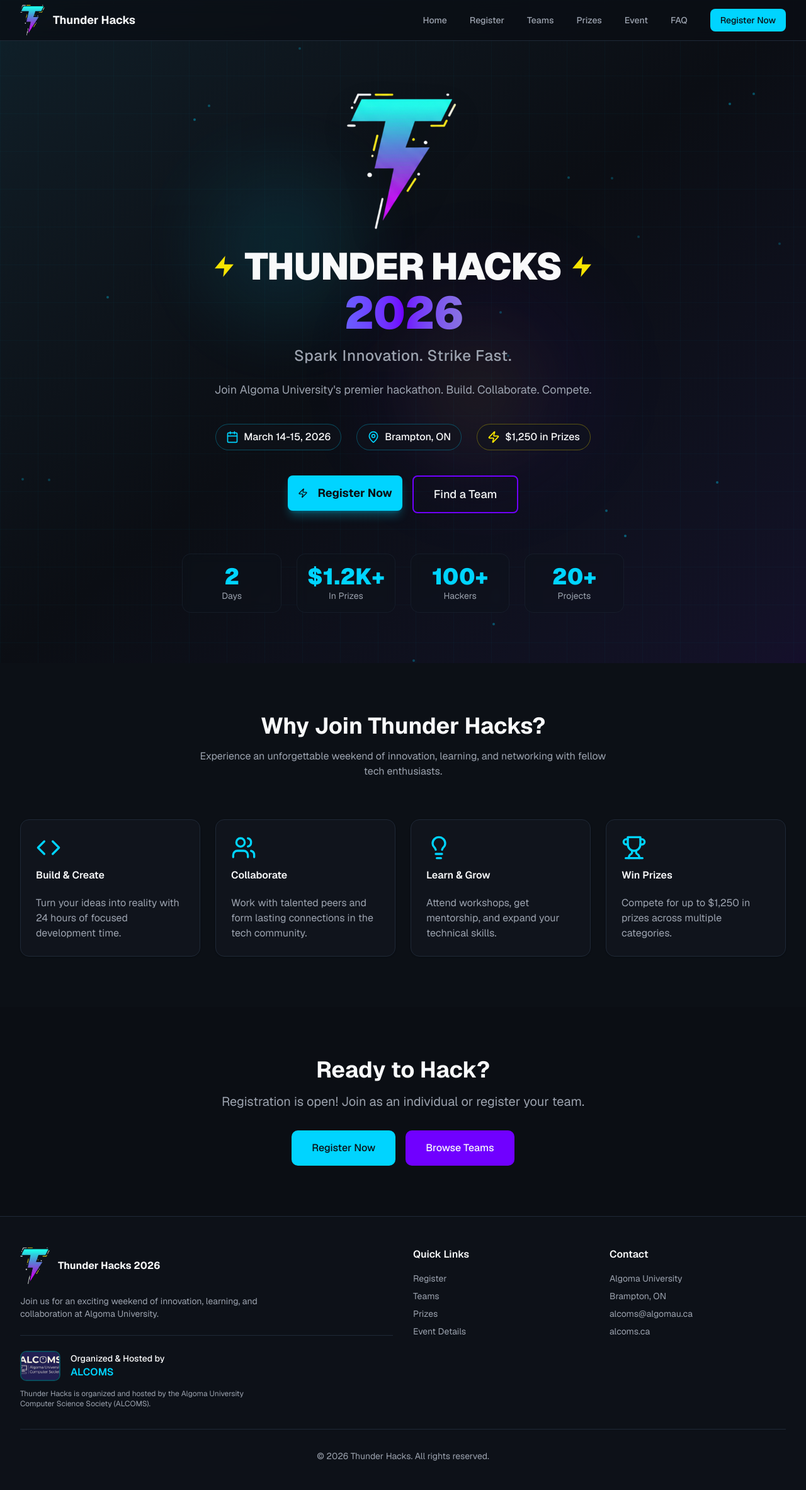
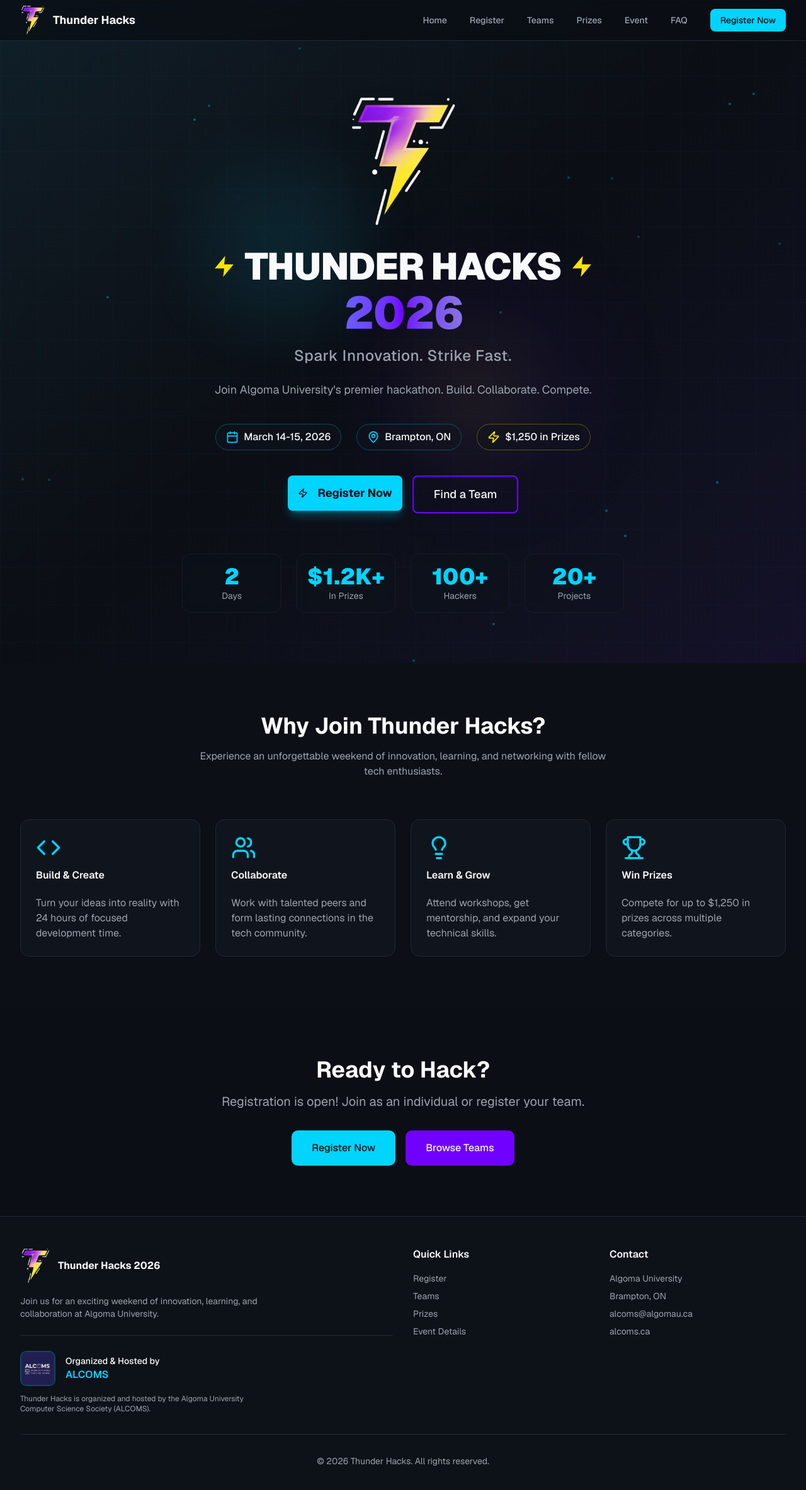
Before and after one commit to minhajuddinm/thunderhacks-2026, a Next.js app: page / in a window 1280 px wide. Shown: the top 2366 px of the page at 63% size. Built offline with nearby package versions, Linux system fonts and the light colour scheme.

Commit message:
update site logos to official versions
Co-authored-by: Muhammad Minhajuddin <170195221+Miniman4520@users.noreply.github.com>

```diff
--- a/app/layout.tsx
+++ b/app/layout.tsx
@@ -14,15 +14,15 @@ export const metadata: Metadata = {
   icons: {
     icon: [
       {
-        url: '/images/thunderhacks-logo.png',
+        url: '/images/th-logo.png',
         media: '(prefers-color-scheme: light)',
       },
       {
-        url: '/images/thunderhacks-logo.png',
+        url: '/images/th-logo.png',
         media: '(prefers-color-scheme: dark)',
       },
     ],
-    apple: '/images/thunderhacks-logo.png',
+    apple: '/images/th-logo.png',
   },
 }
 
--- a/components/footer.tsx
+++ b/components/footer.tsx
@@ -9,7 +9,7 @@ export function Footer() {
           <div className="md:col-span-2">
             <div className="flex items-center gap-3 mb-4">
               <Image
-                src="/images/thunderhacks-logo.png"
+                src="/images/th-logo.png"
                 alt="Thunder Hacks Logo"
                 width={48}
                 height={48}
@@ -31,12 +31,12 @@ export function Footer() {
                   rel="noopener noreferrer"
                   className="block flex-shrink-0"
                 >
-                  <div className="w-16 h-12 rounded-lg overflow-hidden border-2 border-[#00D4FF]/30 hover:border-[#00D4FF] transition-colors">
+                  <div className="w-14 h-14 rounded-lg overflow-hidden border-2 border-[#00D4FF]/30 hover:border-[#00D4FF] transition-colors">
                     <Image
-                      src="/images/alcoms-circle.png"
+                      src="/images/alcoms-logo.png"
                       alt="ALCOMS - Algoma University Computer Society"
-                      width={64}
-                      height={48}
+                      width={56}
+                      height={56}
                       className="object-cover w-full h-full"
                     />
                   </div>
--- a/components/hero-section.tsx
+++ b/components/hero-section.tsx
@@ -57,7 +57,7 @@ export function HeroSection() {
         {/* Logo */}
         <div className="flex justify-center mb-6">
           <Image
-            src="/images/thunderhacks-logo.png"
+            src="/images/th-logo.png"
             alt="Thunder Hacks"
             width={180}
             height={180}
--- a/components/navigation.tsx
+++ b/components/navigation.tsx
@@ -24,7 +24,7 @@ export function Navigation() {
         <div className="flex items-center justify-between h-16">
           <Link href="/" className="flex items-center gap-3">
             <Image
-              src="/images/thunderhacks-logo.png"
+              src="/images/th-logo.png"
               alt="Thunder Hacks Logo"
               width={40}
               height={40}
```
Also changed, not shown: public/images/alcoms-logo.png (added), public/images/th-logo.png (added).
